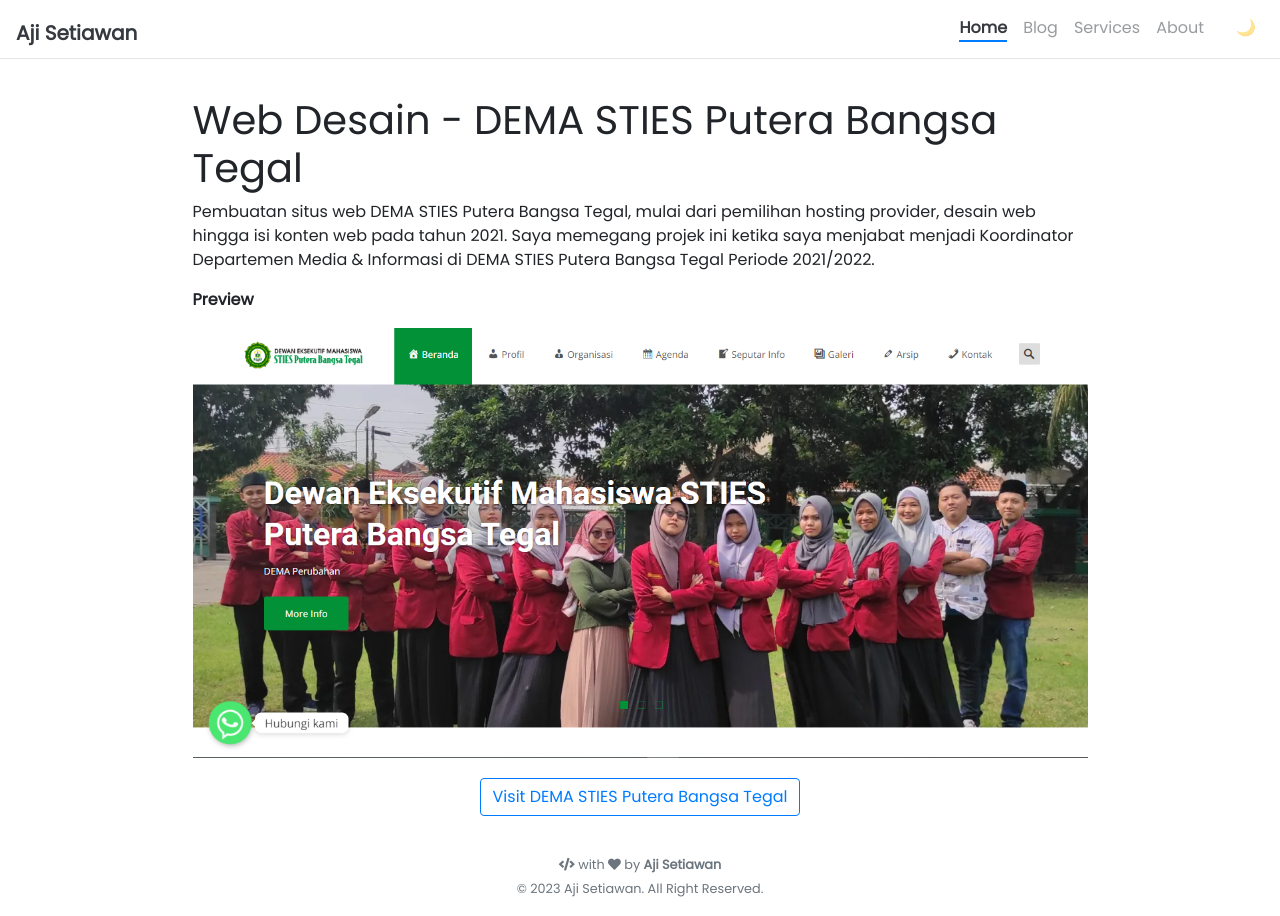
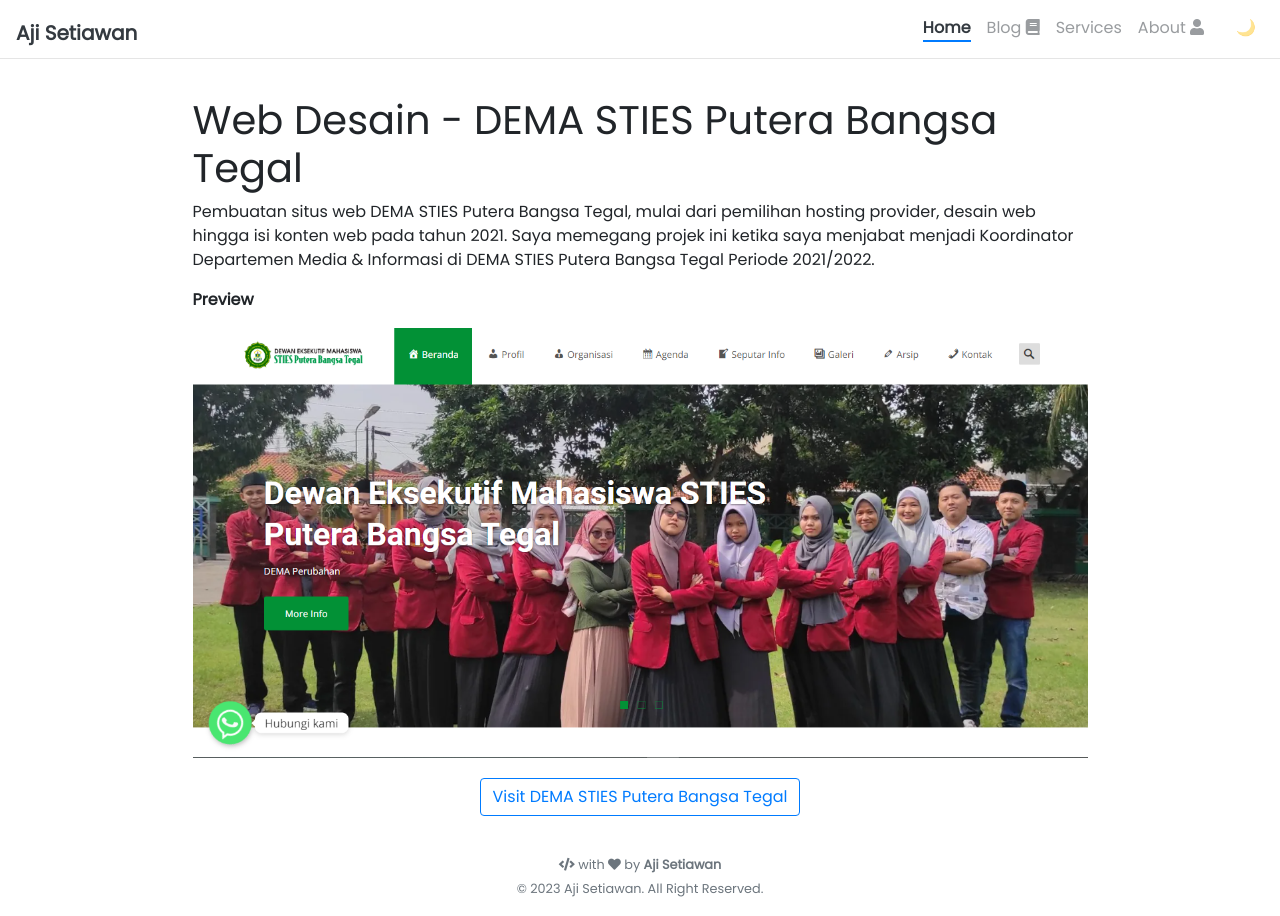
Before and after one commit to ajisetiawan716/ajisetiawan716.github.io, a Jekyll site: the page built from _projects/Web Desain DEMA STIES Putera Bangsa Tegal.md, in a window 1280 px wide. Built offline with Jekyll 4.4.1, drawn with Linux system fonts in a browser that asks for light colours; nearby versions of some CDN libraries; comment, search, counter and statistics services are not loaded.

Commit message:
Update navbar.html

```diff
--- a/_includes/navbar.html
+++ b/_includes/navbar.html
@@ -2,7 +2,10 @@
 <!-- google translate button-->
 <script type="text/javascript">
   function googleTranslateElementInit() {
-	  new google.translate.TranslateElement({pageLanguage: 'en', layout: google.translate.TranslateElement.InlineLayout.SIMPLE}, 'google_translate_element');
+    new google.translate.TranslateElement(
+      { pageLanguage: 'en', layout: google.translate.TranslateElement.InlineLayout.SIMPLE },
+      'google_translate_element'
+    );
   }
 </script>
 
@@ -17,9 +20,19 @@
 
 <nav class="navbar navbar-expand-lg navbar-themed fixed-top">
 
-  <a class="navbar-brand" href="{{ site.baseurl }}/"><h5><b>{{ site.title }}</b></h5></a>
+  <a class="navbar-brand" href="{{ site.baseurl }}/">
+    <h5><b>{{ site.title }}</b></h5>
+  </a>
 
-  <button class="navbar-toggler" type="button" data-toggle="collapse" data-target="#navbarNavAltMarkup" aria-controls="navbarNavAltMarkup" aria-expanded="false" aria-label="Toggle navigation">
+  <button
+    class="navbar-toggler"
+    type="button"
+    data-toggle="collapse"
+    data-target="#navbarNavAltMarkup"
+    aria-controls="navbarNavAltMarkup"
+    aria-expanded="false"
+    aria-label="Toggle navigation"
+  >
     <i class="fas fa-1x fa-bars text-themed"></i>
   </button>
 
@@ -50,7 +63,7 @@
         {%- endunless -%}
       {%- endfor -%}
 
-    {% for html_page in filtered_pages %}
+      {%- for html_page in filtered_pages %}
         {%- if page.url contains html_page.url -%}
           {%- assign active_status = "active" -%}
         {%- else -%}
@@ -67,7 +80,24 @@
           {%- assign url = html_page.url | relative_url -%}
         {%- endif -%}
 
+        {%- assign icon_class = "" -%}
+
+        {%- if html_page.title == "Blog" -%}
+          {%- assign icon_class = "fas fa-book" -%}
+        {%- elsif html_page.title == "About" -%}
+          {%- assign icon_class = "fas fa-user" -%}
+        {%- elsif html_page.title == "Portfolio" -%}
+          {%- assign icon_class = "fas fa-briefcase" -%}
+        {%- endif -%}
+
+        {%- if icon_class == "" -%}
           <a class="nav-item nav-link {{ active_status }}" href="{{ url }}">{{ html_page.title }}</a>
+        {%- else -%}
+          <a class="nav-item nav-link {{ active_status }}" href="{{ url }}">
+            {{ html_page.title }}
+            <i class="{{ icon_class }}"></i>
+          </a>
+        {%- endif -%}
       {%- endfor %}
 
       <!-- start google translate button-->
```
Lines whose indentation alone changed are shown as unchanged.
